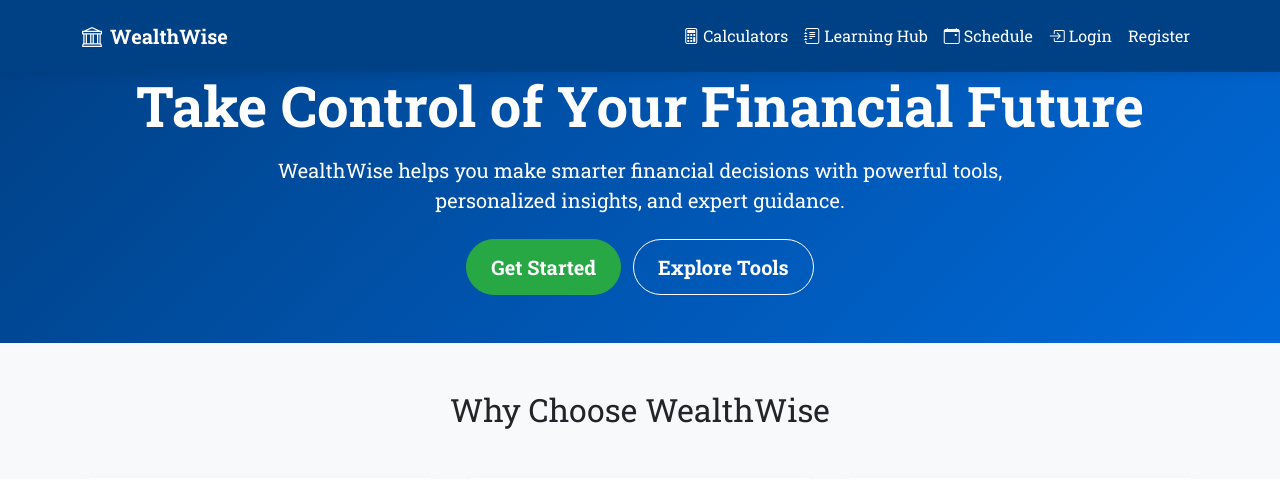
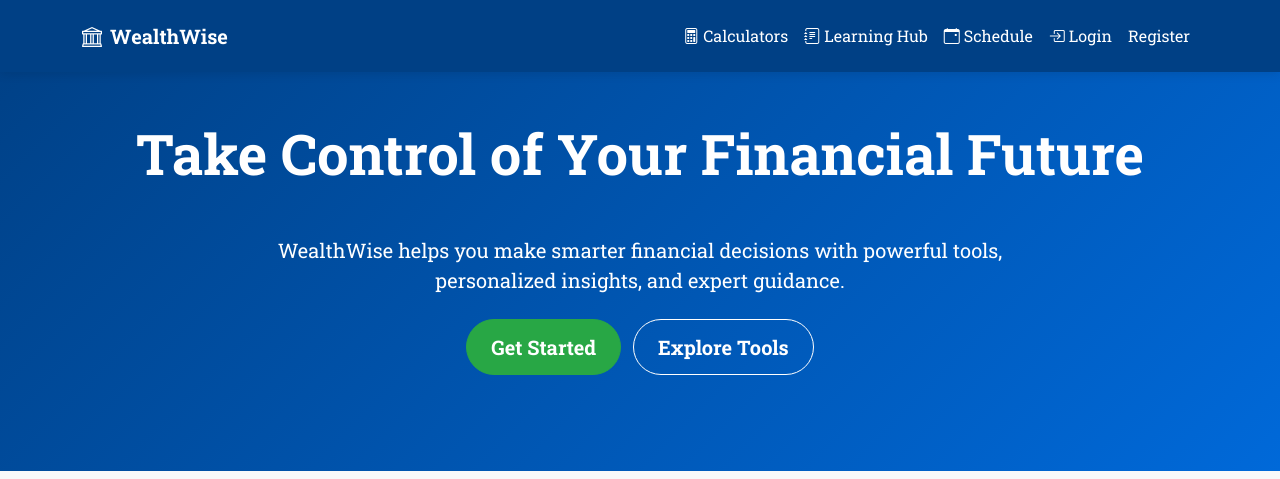
Before and after one commit to jakujobi/wealthwise, a Django app: page / in a window 1280 px wide. Shown: the top 479 px of the page. Run offline with Django 5.2, Linux system fonts and the light colour scheme.

Commit message:
Update hero section in home.html for improved spacing and layout consistency

```diff
--- a/templates/home.html
+++ b/templates/home.html
@@ -4,11 +4,11 @@
 <!-- Hero Section -->
 <section class="hero-section text-center py-5">
   <div class="container">
-    <h1 class="display-4 fw-bold mb-3">Take Control of Your Financial Future</h1>
+    <h1 class="display-4 fw-bold mb-5 pt-5">Take Control of Your Financial Future</h1>
     <p class="lead mb-4">
       WealthWise helps you make smarter financial decisions with powerful tools, personalized insights, and expert guidance.
     </p>
-    <div class="hero-buttons">
+    <div class="hero-buttons mb-5">
       <a href="{% url 'register' %}" class="btn btn-primary btn-lg me-2">Get Started</a>
       <a href="{% url 'calculators_home' %}" class="btn btn-outline-primary btn-lg">Explore Tools</a>
     </div>
```
